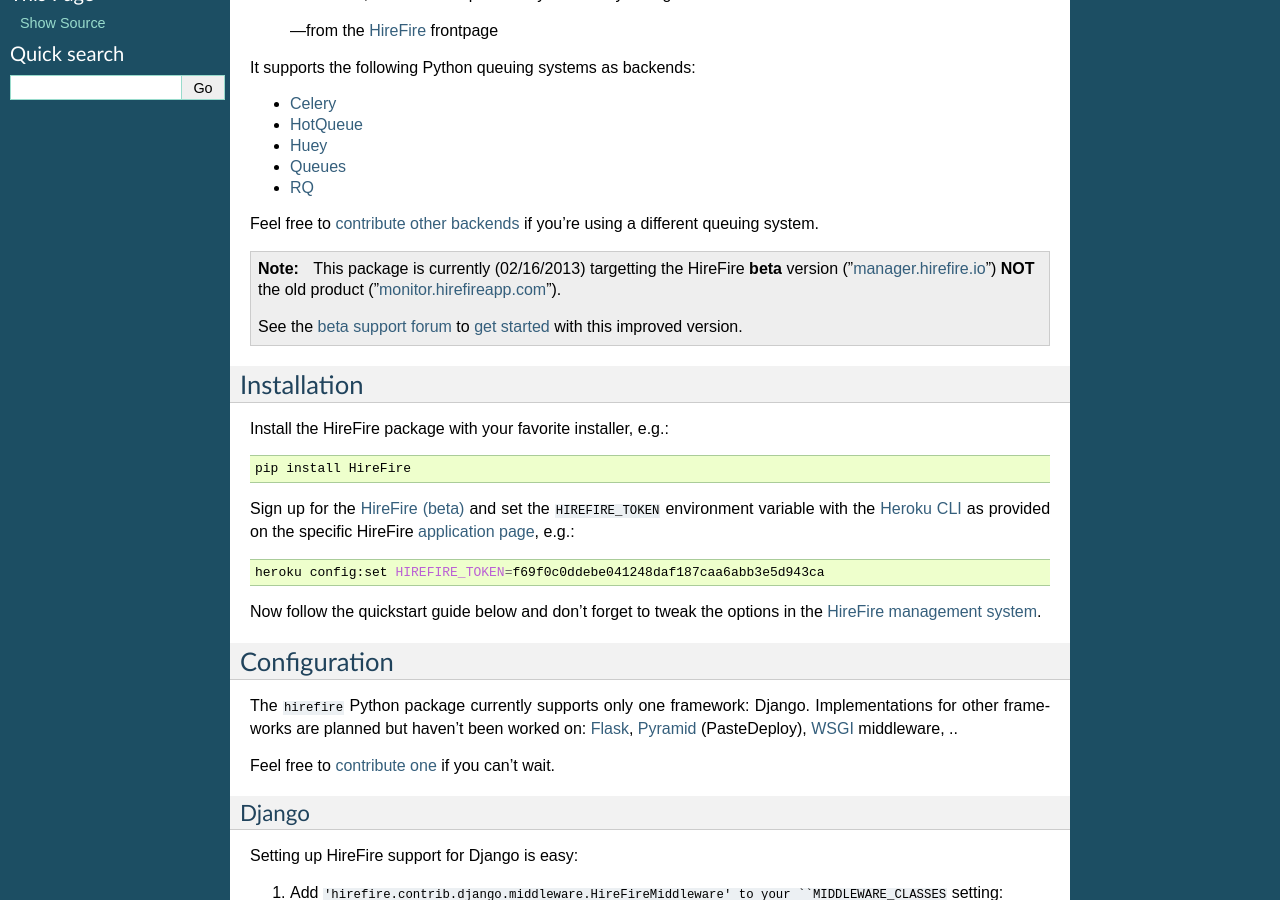
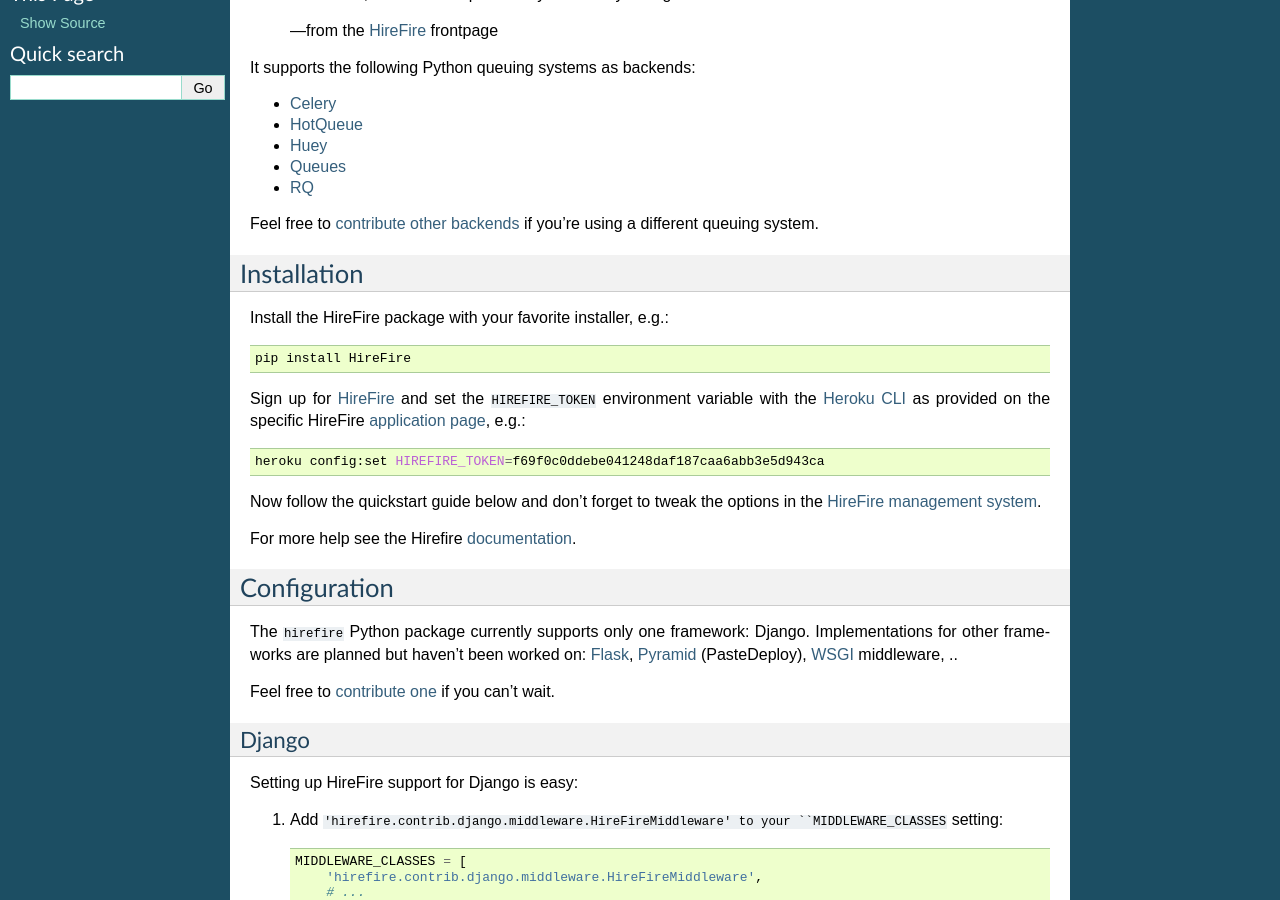
Before and after one commit to ryanhiebert/hirefire, a Sphinx documentation site: the page built from docs/index.rst, in a window 1280 px wide and 900 px high, scrolled down 348 px. Built offline with Sphinx 7.4.7, drawn with Linux system fonts in a browser that asks for light colours.

Commit message:
Updated docs to remove beta.

```diff
--- a/README.rst
+++ b/README.rst
@@ -44,20 +44,6 @@
 .. _RQ: http://python-rq.org/
 .. _`contribute other backends`: https://github.com/jezdez/hirefire/
 
-.. note::
-
-  This package is currently (02/16/2013) targetting the HireFire
-  **beta** version ("`manager.hirefire.io`_") **NOT** the old product
-  ("`monitor.hirefireapp.com`_").
-
-  See the `beta support forum`_ to `get started`_ with this improved
-  version.
-
-  .. _`beta support forum`: http://hirefireapp.tenderapp.com/kb/beta/credit-card-support
-  .. _`get started`: http://support.hirefire.io/kb/beta/getting-started-migrating-adding-applications
-  .. _`manager.hirefire.io`: http://manager.hirefire.io/
-  .. _`monitor.hirefireapp.com`: https://monitor.hirefireapp.com/
-
 Installation
 ------------
 
@@ -67,9 +53,9 @@
 
   pip install HireFire
 
-Sign up for the `HireFire (beta)`_ and set the ``HIREFIRE_TOKEN``
-environment variable with the `Heroku CLI`_ as provided on the
-specific HireFire `application page`_, e.g.:
+Sign up for `HireFire`_ and set the ``HIREFIRE_TOKEN`` environment variable
+with the `Heroku CLI`_ as provided on the specific HireFire `application page`_,
+e.g.:
 
 .. code-block:: bash
 
@@ -78,9 +64,12 @@
 Now follow the quickstart guide below and don't forget to tweak the
 options in the `HireFire management system`_.
 
+For more help see the Hirefire `documentation`_.
+
 .. _`Heroku CLI`: https://devcenter.heroku.com/articles/heroku-command
-.. _`HireFire (beta)`: https://manager.hirefire.io/
+.. _`HireFire`: http://hirefire.io/
 .. _`HireFire management system`: https://manager.hirefire.io/
+.. _documentation: http://hirefire.io/documentation/guides/getting-started
 
 Configuration
 -------------
--- a/docs/conf.py
+++ b/docs/conf.py
@@ -120,7 +120,7 @@
 # Add any paths that contain custom static files (such as style sheets) here,
 # relative to this directory. They are copied after the builtin static files,
 # so a file named "default.css" will overwrite the builtin "default.css".
-html_static_path = ['_static']
+# html_static_path = ['_static']
 
 # If not '', a 'Last updated on:' timestamp is inserted at every page bottom,
 # using the given strftime format.
```
